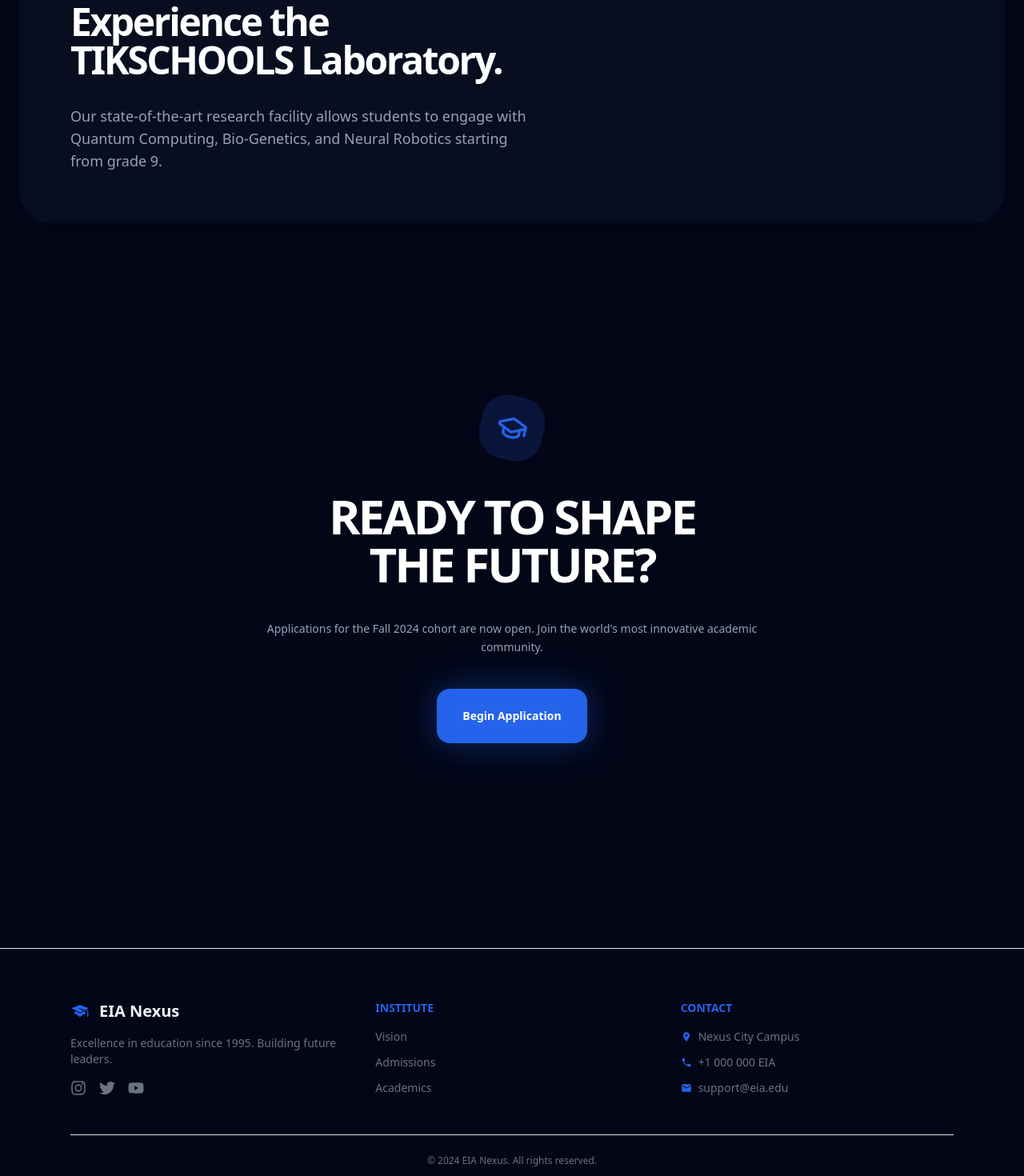
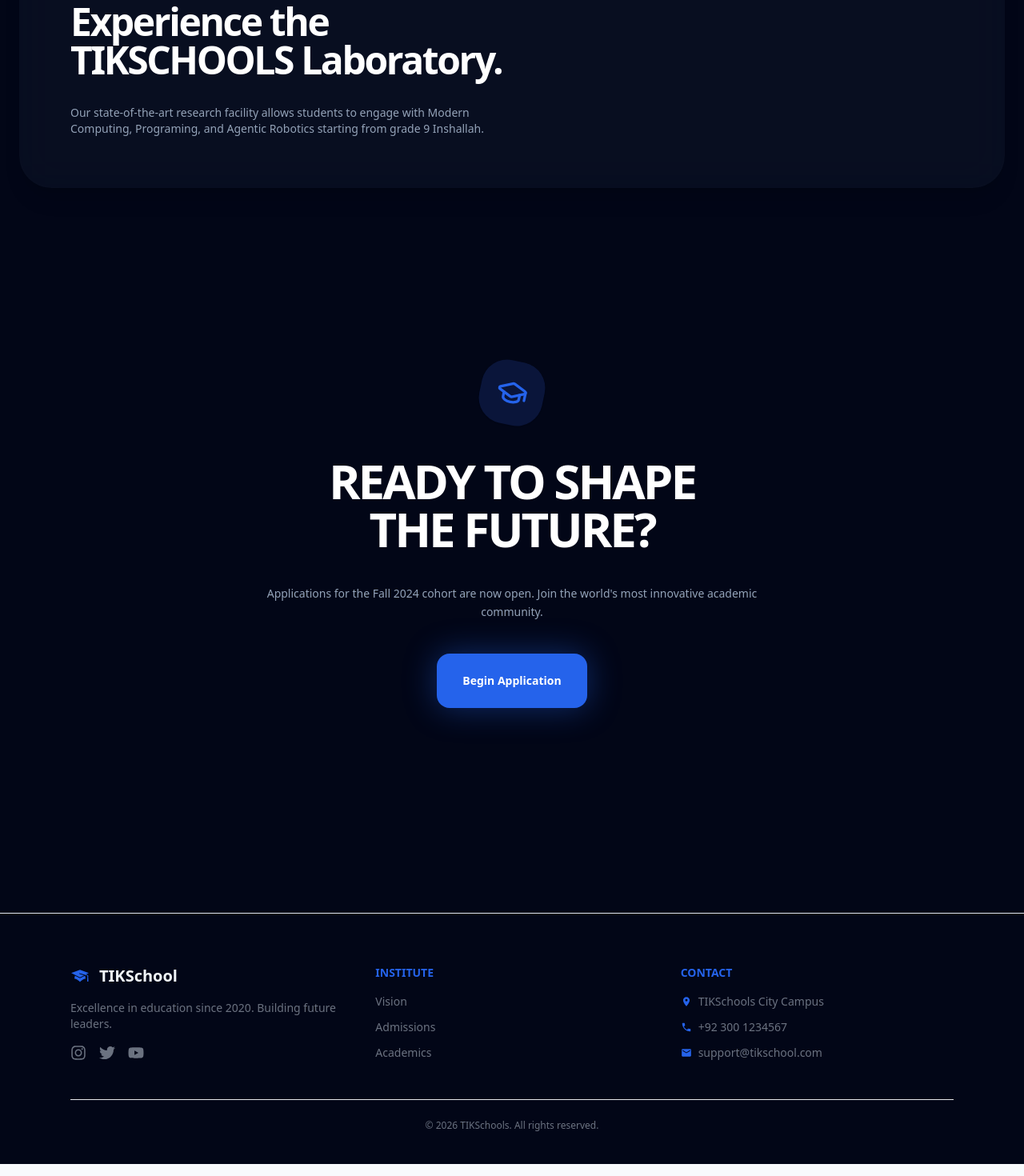
Before and after one commit to Meraj-Uddin-Malik/TIKS-website, a React (Vite) app: page / in a window 1280 px wide. Shown: the part 3220-4690 px from the top of the page at 80% size. Built offline with nearby package versions, Linux system fonts and the light colour scheme.

Commit message:
feat: Update InnovationSection content and styles; modify Footer branding and contact details; remove unused BentoCard, MagneticButton, and PageHeader components

```diff
--- a/src/components/Home/InnovationSection.jsx
+++ b/src/components/Home/InnovationSection.jsx
@@ -21,10 +21,10 @@ const InnovationSection = ({ setPage }) => {
           </h2>
 
           {/* FIX 4: Updated paragraph text colors */}
-          <p className="text-slate-500 dark:text-slate-400 text-lg md:text-lg leading-relaxed max-w-xl">
+          <p className="text-slate-500 dark:text-slate-400 text-lg md:text-sm leading-relaxed max-w-xl">
             Our state-of-the-art research facility allows students to engage
-            with Quantum Computing, Bio-Genetics, and Neural Robotics starting
-            from grade 9.
+            with Modern Computing, Programing, and Agentic Robotics starting
+            from grade 9 Inshallah.
           </p>
         </div>
       </BentoCard>
--- a/src/components/layout/Footer.jsx
+++ b/src/components/layout/Footer.jsx
@@ -16,11 +16,11 @@ const Footer = () => {
           <div>
             <div className="flex items-center gap-3 font-black text-xl mb-4">
               <GiGraduateCap className="text-blue-600 text-2xl" />
-              EIA Nexus
+              TIKSchool
             </div>
 
             <p className="text-sm text-gray-500">
-              Excellence in education since 1995. Building future leaders.
+              Excellence in education since 2020. Building future leaders.
             </p>
 
             {/* SOCIAL */}
@@ -54,17 +54,17 @@ const Footer = () => {
 
               <li className="flex items-center gap-2">
                 <MdLocationOn className="text-blue-600" />
-                Nexus City Campus
+                TIKSchools City Campus
               </li>
 
               <li className="flex items-center gap-2">
                 <MdPhone className="text-blue-600" />
-                +1 000 000 EIA
+                +92 300 1234567
               </li>
 
               <li className="flex items-center gap-2">
                 <MdMail className="text-blue-600" />
-                support@eia.edu
+                support@tikschool.com
               </li>
 
             </ul>
@@ -74,7 +74,7 @@ const Footer = () => {
 
         {/* BOTTOM */}
         <div className="border-t pt-6 text-center text-xs text-gray-500">
-          © 2024 EIA Nexus. All rights reserved.
+          © 2026 TIKSchools. All rights reserved.
         </div>
 
       </div>
--- a/src/components/ui/BentoCard.jsx
+++ /dev/null
@@ -1,12 +0,0 @@
-import { motion } from "framer-motion";
-
-export default function BentoCard({ children }) {
-  return (
-    <motion.div
-      whileHover={{ scale: 1.03 }}
-      className="p-6 rounded-3xl border bg-white dark:bg-slate-900 shadow"
-    >
-      {children}
-    </motion.div>
-  );
-}
--- a/src/components/ui/MagneticButton.jsx
+++ /dev/null
@@ -1,10 +0,0 @@
-export default function MagneticButton({ children, onClick }) {
-  return (
-    <button
-      onClick={onClick}
-      className="px-6 py-3 bg-blue-600 text-white rounded-xl hover:scale-105 transition"
-    >
-      {children}
-    </button>
-  );
-}
--- a/src/components/ui/PageHeader.jsx
+++ /dev/null
@@ -1,8 +0,0 @@
-export default function PageHeader({ title, subtitle }) {
-  return (
-    <div className="text-center py-10">
-      <p className="text-blue-600 uppercase text-xs">{subtitle}</p>
-      <h2 className="text-4xl font-bold">{title}</h2>
-    </div>
-  );
-}
```
